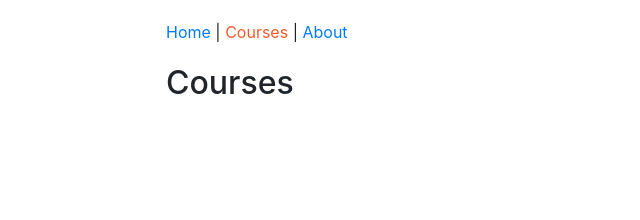
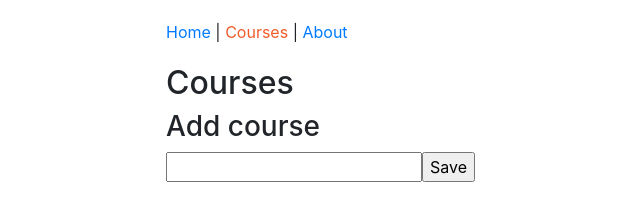
Before and after one commit to Annettesunday/REACT-REDUX, a React app: page /courses in a window 1280 px wide. Shown: the whole page, without its empty margins (64-704 px from the left). Built offline with nearby package versions, Linux system fonts and the light colour scheme.

Commit message:
ch(coursesPage): create add course form

```diff
--- a/src/components/courses/CoursesPage.js
+++ b/src/components/courses/CoursesPage.js
@@ -1,9 +1,40 @@
-import React from 'react';
+import React from "react";
 
 class CoursesPage extends React.Component {
-    render() {
-        return <h2>Courses</h2>
-    }
+state = {
+      course: {
+        title: ""
+      }
+    };
+
+
+
+  handleChange = (event) => {
+      const course = {...this.state.course, title: event.target.value};
+      this.setState({course});
+  }
+
+  handleSubmit = (event) => {
+      event.preventDefault();
+      alert(this.state.course.title)
+  }
+  render() {
+      return(
+      <form onSubmit={this.handleSubmit}>
+        <h2>Courses</h2>
+        <h3>Add course</h3>
+        <input
+            type="text"
+            onChange={this.handleChange}
+            value={this.state.course.title} />
+        <input
+            type="submit"
+            value="Save"
+        />
+      </form>
+      );
+
+  }
 }
 
 export default CoursesPage;
--- a/src/index.html
+++ b/src/index.html
@@ -2,7 +2,7 @@
 <html lang="en">
   <head>
     <meta charset="utf-8" />
-    <title>Pluralsight Redux</title>
+    <title>React Redux</title>
   </head>
 
   <body>
```
